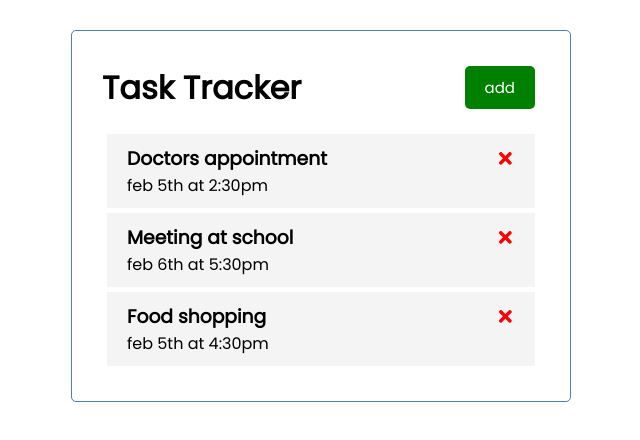
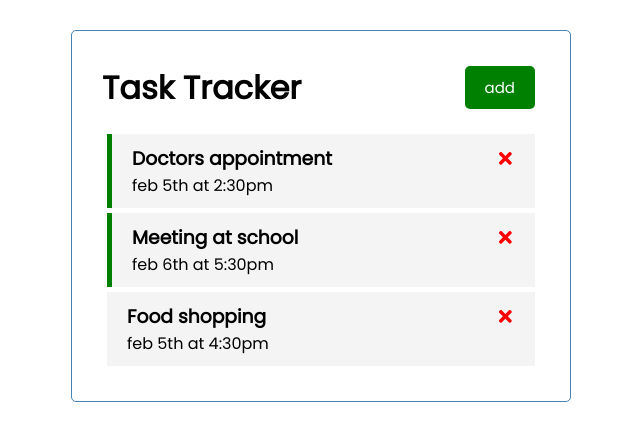
Before and after one commit to KristianDamPedersen/my-app, a React (Create React App) app: page / in a window 1280 px wide. Shown: the top 440 px of the page, without its empty margins (319-959 px from the left). Built offline with nearby package versions, Linux system fonts and the light colour scheme.

Commit message:
Created toggleReminder

```diff
--- a/src/App.js
+++ b/src/App.js
@@ -37,6 +37,7 @@ const deleteTask = (id) => {
 // Toggle reminder
 const toggleReminder = (id) => {
   console.log(id)
+  setTasks(tasks.map((tasks) => tasks.id === id ? {...tasks, reminder: !tasks.reminder} : tasks))
 }
 
 
--- a/src/components/TaskComponent.js
+++ b/src/components/TaskComponent.js
@@ -3,7 +3,7 @@ import { FaTimes } from 'react-icons/fa'
 
 const TaskComponent = ({ task, onDelete, onToggle}) => {
     return (
-        <div className='task' onDoubleClick={() => onToggle(task.id)}>
+        <div className={`task ${task.reminder ? 'reminder': ''}`} onDoubleClick={() => onToggle(task.id)}>
             <h3>
                 {task.text} <FaTimes style={{ color: 'red', cursor: 'pointer'}} onClick={() => onDelete(task.id)}/>
             </h3>
```
